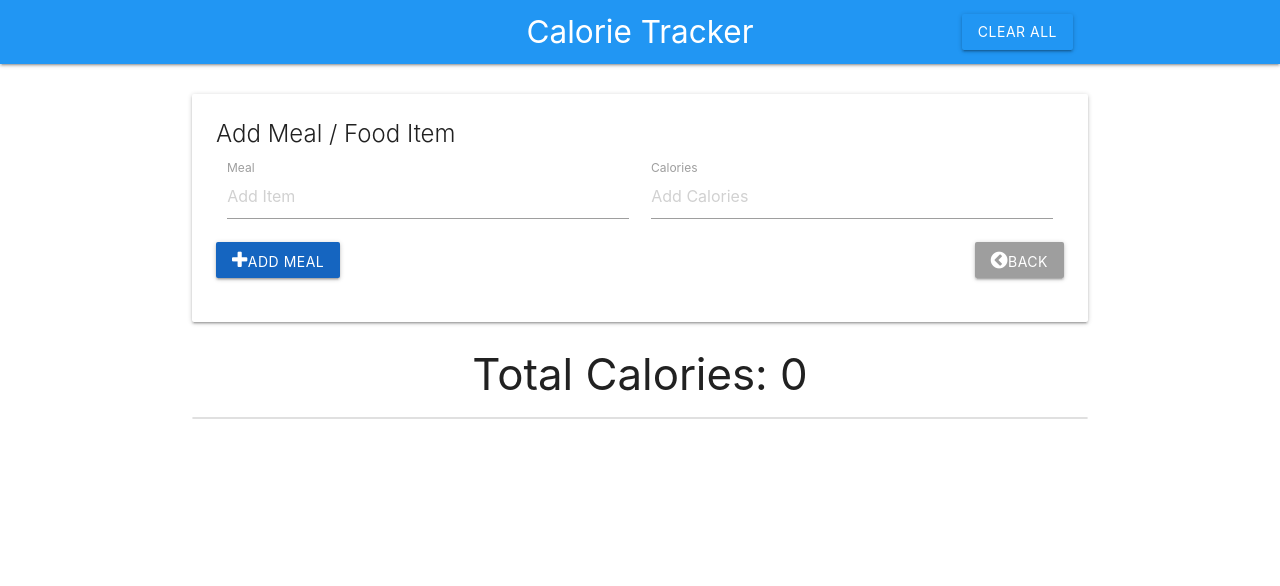
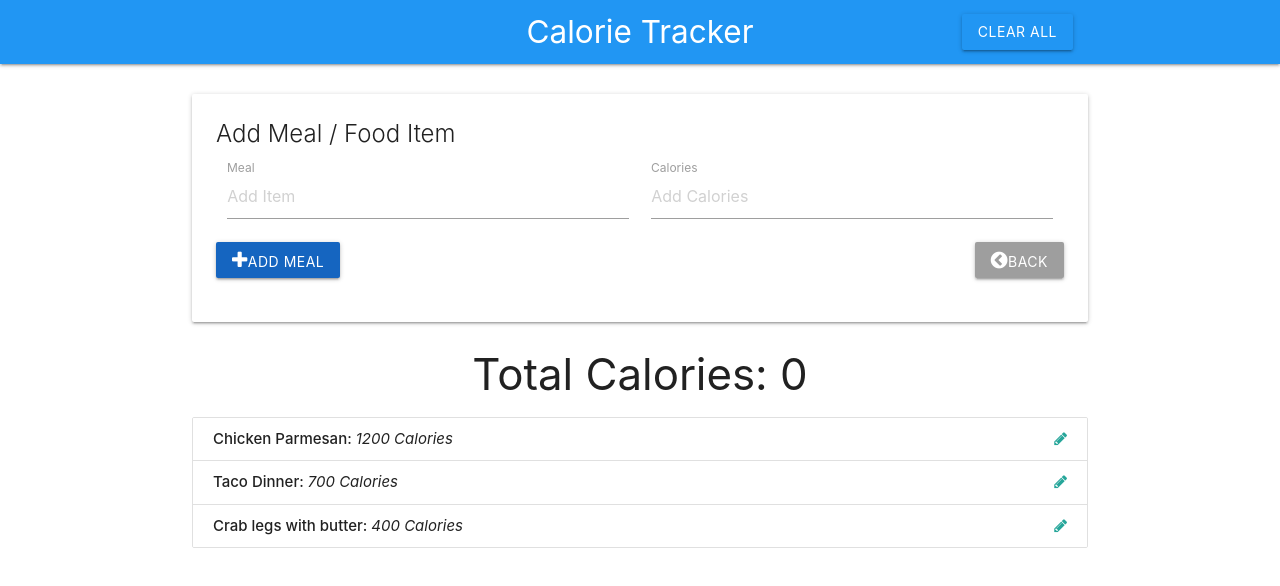
Before and after one commit to abelan23/Calorie-Tracker, a plain HTML site: page index.html in a window 1280 px wide. Drawn offline with nearby package versions, Linux system fonts and the light colour scheme.

Commit message:
Get and populate items

```diff
--- a/app.js
+++ b/app.js
@@ -20,7 +20,11 @@ const ItemCtrl = (function() {
     totalCalories: 0
   };
 
+  //Public methods
   return {
+    getItems: function() {
+      return data.items;
+    },
     logData: function() {
       return data;
     }
@@ -29,15 +33,42 @@ const ItemCtrl = (function() {
 
 //UI controller
 const UICtrl = (function() {
+  const UISelectors = {
+    itemList: "#item-list"
+  };
+
   //Public methods
-  return {};
+  return {
+    populateItemList: function(items) {
+      let html = "";
+
+      items.forEach(function(item) {
+        html += `<li class="collection-item" id="${item.id}">
+              <strong>${item.name}: </strong> <em>${item.calories} Calories</em>
+              <a href="#" class="secondary-content">
+                  <i class="edit-item fa fa-pencil"></i>
+              </a>
+          </li>`;
+      });
+
+      //Insert list items
+      document.querySelector(UISelectors.itemList).innerHTML = html;
+    }
+  };
 })();
 //App controller
 const App = (function(ItemCtrl, UICtrl) {
   //Public methods
   return {
-    init: function() {}
+    init: function() {
+      //Fetch items from data structure
+      const items = ItemCtrl.getItems();
+
+      //Populate list with items
+      UICtrl.populateItemList(items);
+    }
   };
 })(ItemCtrl, UICtrl);
+
 //Initialize app
 App.init();
--- a/index.html
+++ b/index.html
@@ -27,7 +27,7 @@
         </div>
       </div>
     </nav>
-    <br>
+    <br />
     <div class="container">
       <!--Form Card-->
       <div class="card">
@@ -36,51 +36,60 @@
           <form class="call">
             <div class="row">
               <div class="input-field col s6">
-                            <input type="text" placeholder="Add Item" id="item-name">
+                <input type="text" placeholder="Add Item" id="item-name" />
                 <label for="item-name">Meal</label>
               </div>
               <div class="input-field col s6">
-                                <input type="text" placeholder="Add Calories" id="item-calories">
+                <input
+                  type="text"
+                  placeholder="Add Calories"
+                  id="item-calories"
+                />
                 <label for="item-calories">Calories</label>
               </div>
-                        <button class="add-btn btn blue darken-3"><i class="fa fa-plus"></i>Add Meal</button>
+              <button class="add-btn btn blue darken-3">
+                <i class="fa fa-plus"></i>Add Meal
+              </button>
               <!--
                         <button class="update-btn btn orange"><i class="fa fa-pencil-square-o"></i>Update Meal</button>
                         <button class="delete-btn btn red"><i class="fa fa-remove"></i>Delete Meal</button>
                         -->
-                        <button class="back-btn btn grey pull-right"><i class="fa fa-chevron-circle-left"></i>Back</button>
+              <button class="back-btn btn grey pull-right">
+                <i class="fa fa-chevron-circle-left"></i>Back
+              </button>
             </div>
           </form>
         </div>
       </div>
 
       <!--Calorie Count-->
-        <h3 class="center-align">Total Calories: <span class="total-calories">0</span></h3>
+      <h3 class="center-align">
+        Total Calories: <span class="total-calories">0</span>
+      </h3>
       <!--Item List-->
       <ul id="item-list" class="collection">
         <!---
             <li class="collection-item" id="item-0">
                 <strong>Chicken Paremsan: </strong> <em>1200 Calories</em>
                 <a href="#" class="secondary-content">
-                    <i class="fa fa-pencil"></i>
+                    <i class="edit-item fa fa-pencil"></i>
                 </a>
             </li>
             <li class="collection-item" id="item-0">
                     <strong>Taco Dinner: </strong> <em>700 Calories</em>
                     <a href="#" class="secondary-content">
-                        <i class="fa fa-pencil"></i>
+                        <i class="edit-item fa fa-pencil"></i>
                     </a>
                 </li>
                 <li class="collection-item" id="item-0">
                         <strong>Crab Legs with butter: </strong> <em>400 Calories</em>
                         <a href="#" class="secondary-content">
-                            <i class="fa fa-pencil"></i>
+                            <i class="edit-item fa fa-pencil"></i>
                         </a>
                     </li>
                     --->
       </ul>
     </div>
-
 
     <script
       src="https://code.jquery.com/jquery-3.3.1.min.js"
```
Lines whose indentation alone changed are shown as unchanged.
